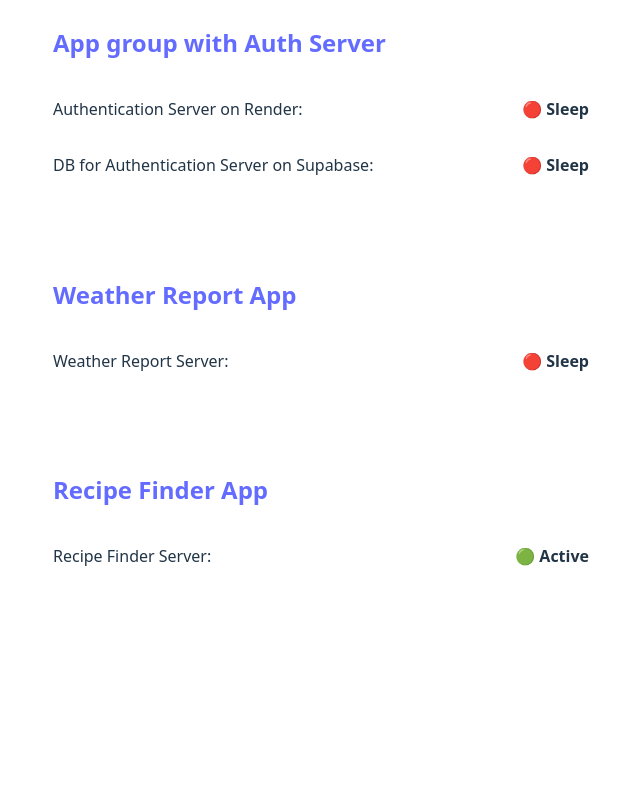
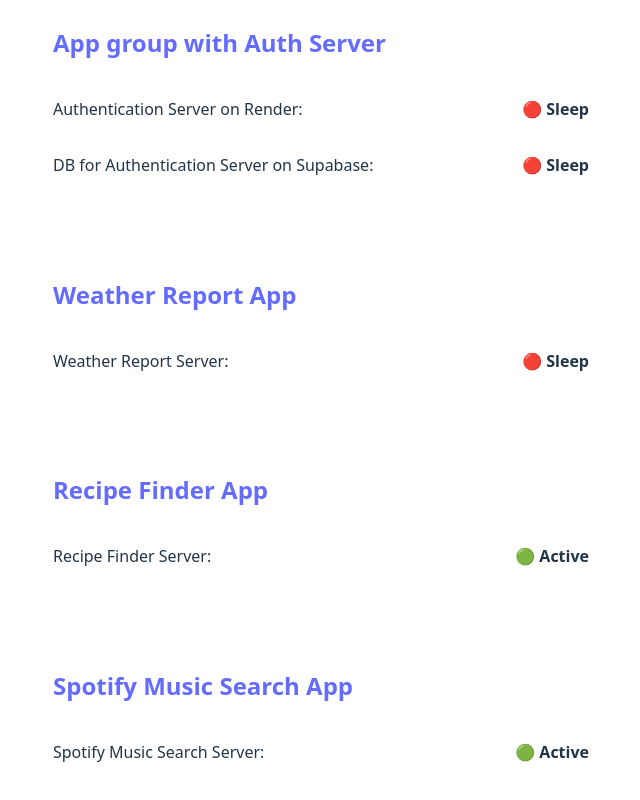
Before and after one commit to kappasan21/server-health-check, a React (Vite) app: page / in a window 1280 px wide. Shown: the part 216-1016 px from the top of the page, without its empty margins (339-979 px from the left). Before the commit the page ends 896 px from the top, so only its background shows below. Built offline with nearby package versions, Linux system fonts and the light colour scheme; no server answers.

Commit message:
Added health check for Spotify App Server

```diff
--- a/src/App.jsx
+++ b/src/App.jsx
@@ -1,6 +1,6 @@
 import { useState, useEffect } from 'react';
 import './App.css'
-import { checkAuthServerStatus, checkDbStatus, checkWeatherServerStatus } from './components/api-requests';
+import { checkAuthServerStatus, checkDbStatus, checkWeatherServerStatus, checkSpotifyServerStatus } from './components/api-requests';
 
 
 
@@ -9,6 +9,7 @@
 const authURL = "https://auth-server-g01-0-9.onrender.com";
 const weatherClientURL = "https://weather-report-api-client.netlify.app";
 const recipeFinderURL = "https://iridescent-chebakia-845fb8.netlify.app";
+const spotifySearchURL = "https://spotify-search-client.netlify.app";
 
 
 function App() {
@@ -63,6 +64,13 @@
           <p className="current-status">🟢 Active</p>
         </li>
       </ul>
+      <ul>
+        <a href={spotifySearchURL} target='_blank'><h2 className="app-title">Spotify Music Search App</h2></a>
+        <li>
+          <p>Spotify Music Search Server: </p>
+          <p className="current-status">{checkSpotifyServerStatus ? '🟢 Active' : '🔴 Sleep'}</p>
+        </li>
+      </ul>
 
       {/* <a id="link-to-login" href={authURL + '/login'} target="_blank">To Login Page</a> */}
     </div >
--- a/src/components/api-requests.jsx
+++ b/src/components/api-requests.jsx
@@ -5,7 +5,7 @@
 // URLs
 const authURL = 'https://auth-server-g01-0-9.onrender.com';
 const weatherSvrURL = 'https://weatherapi-svr.onrender.com';
-
+const spotifySvrURL = "https://spotify-search-server.onrender.com";
 
 
 
@@ -52,3 +52,22 @@
     return false;
   }
 }
+
+
+export async function checkSpotifyServerStatus() {
+  try {
+    const result = await axios.get(spotifySvrURL);
+    let status = false;
+    console.log("Response from the server: ", result);
+    if (result) {
+      status = true;
+    } else {
+      status = false;
+    }
+
+    return status;
+  } catch (error) {
+    console.error("System Error while getting server status: ", error);
+    return false;
+  }
+};
```
